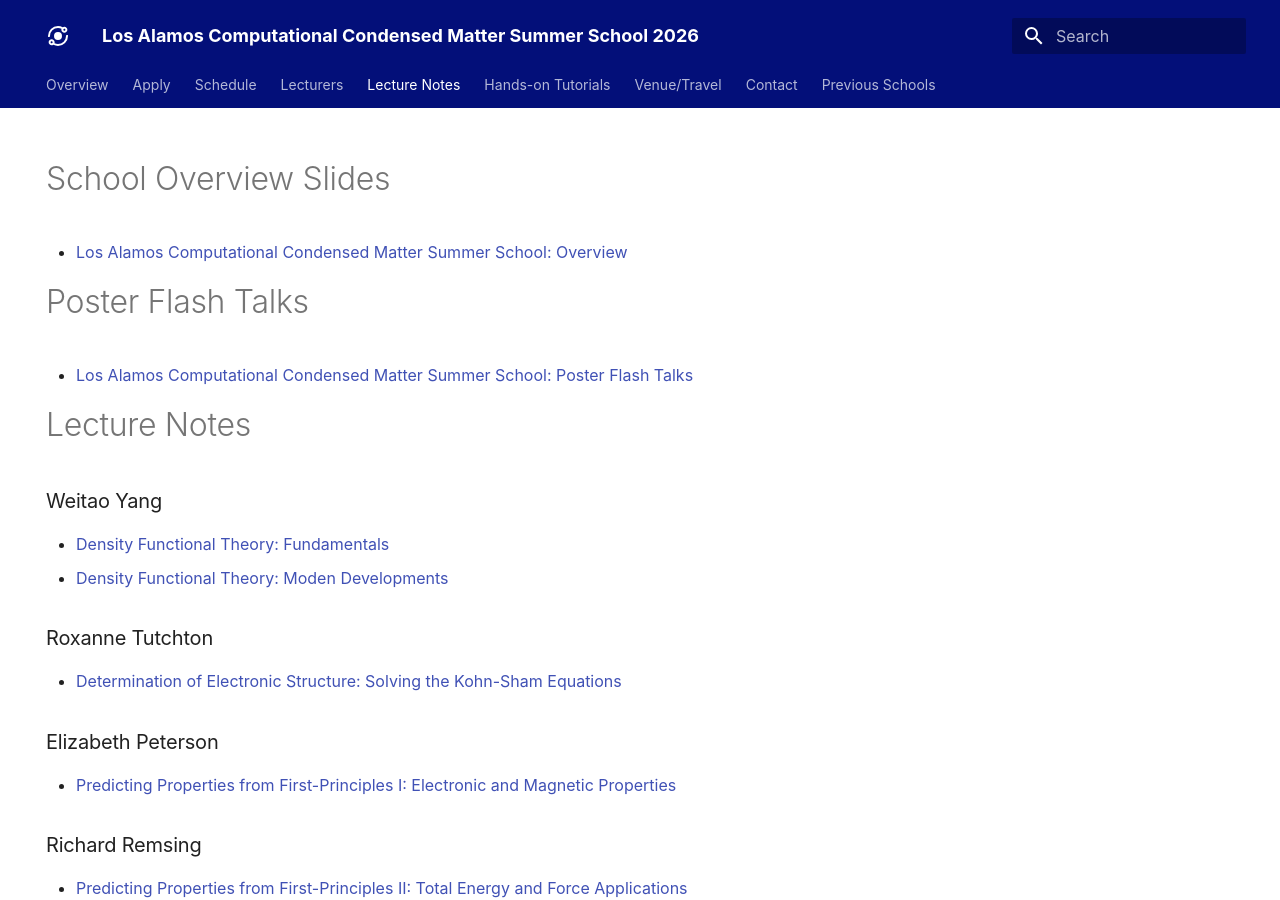
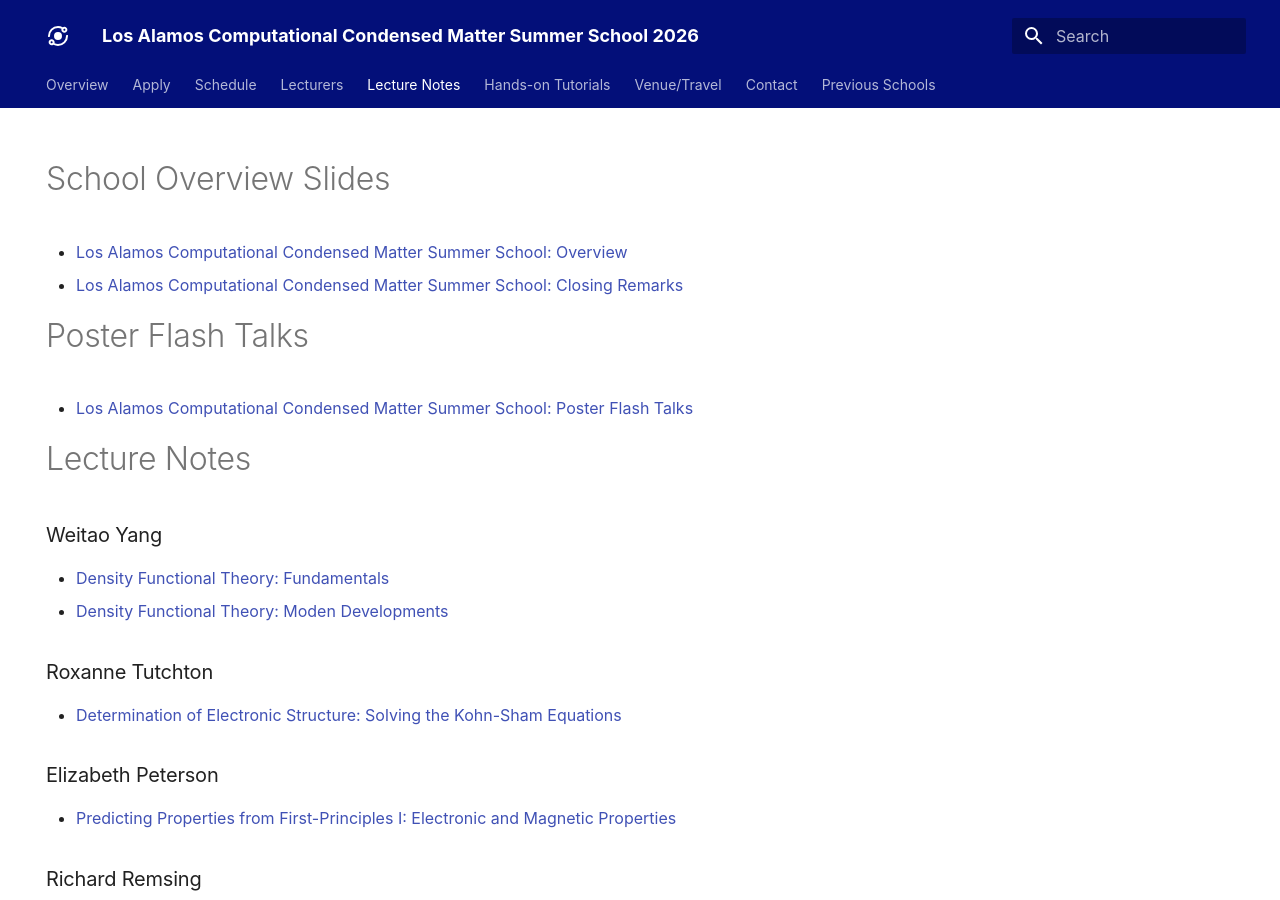
Before and after one commit to LACCMSS/2026, an MkDocs documentation site: the page built from docs/lecture_notes.md, in a window 1280 px wide and 900 px high. Built offline with MkDocs 1.6.1 and Material for MkDocs 9.7.7, drawn with Linux system fonts in a browser that asks for light colours; some web fonts are replaced.

Commit message:
Update lecture_notes.md

```diff
--- a/docs/lecture_notes.md
+++ b/docs/lecture_notes.md
@@ -6,7 +6,7 @@
 
 # School Overview Slides
 - [Los Alamos Computational Condensed Matter Summer School: Overview](assets/Lecture_Data/LACCMSS_2026_intro.pdf){target="_blank"}
-<!-- - [Los Alamos Computational Condensed Matter Summer School: Closing Remarks](assets/Lecture_Data/LACCMSS_2026_conclusion.pdf){target="_blank"} -->
+- [Los Alamos Computational Condensed Matter Summer School: Closing Remarks](assets/Lecture_Data/LACCMSS_2026_conclusion.pdf){target="_blank"}
 
 # Poster Flash Talks
 - [Los Alamos Computational Condensed Matter Summer School: Poster Flash Talks](assets/Lecture_Data/LACCMSS_2026_flash_talks.pdf){target="_blank"}
```
